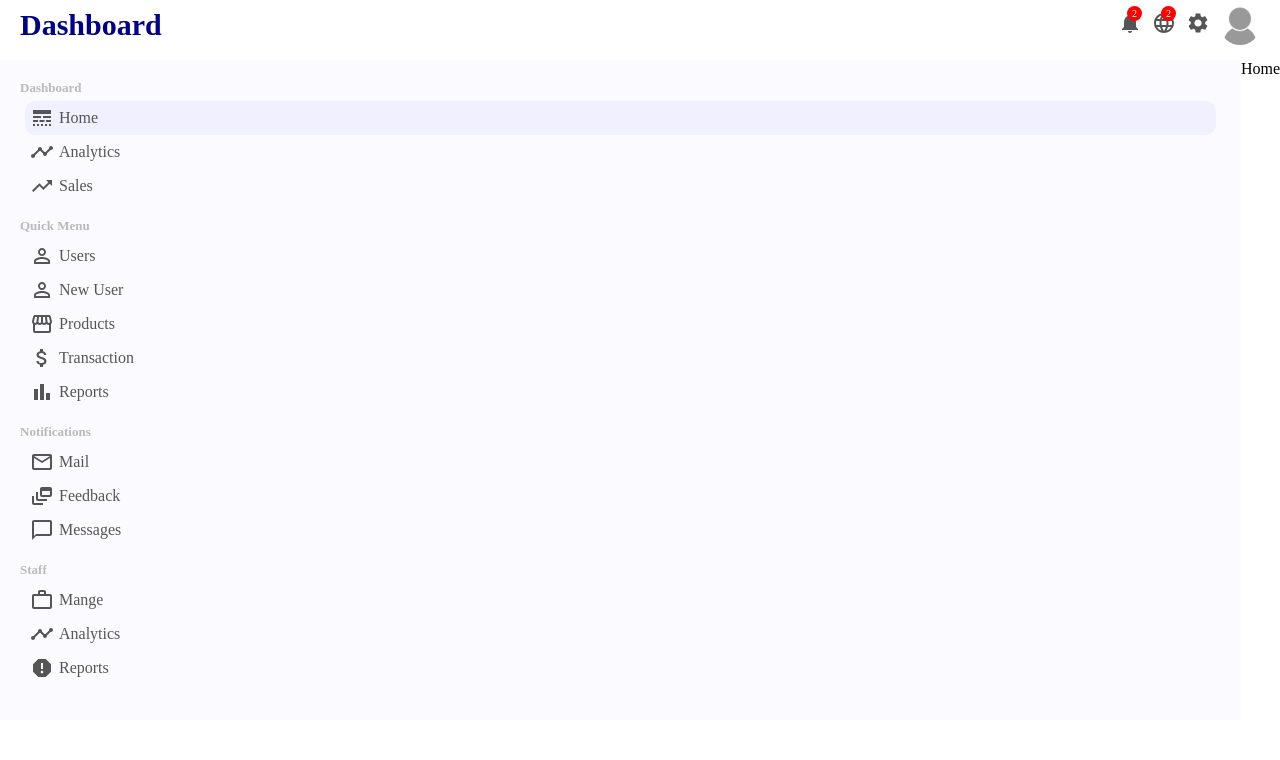
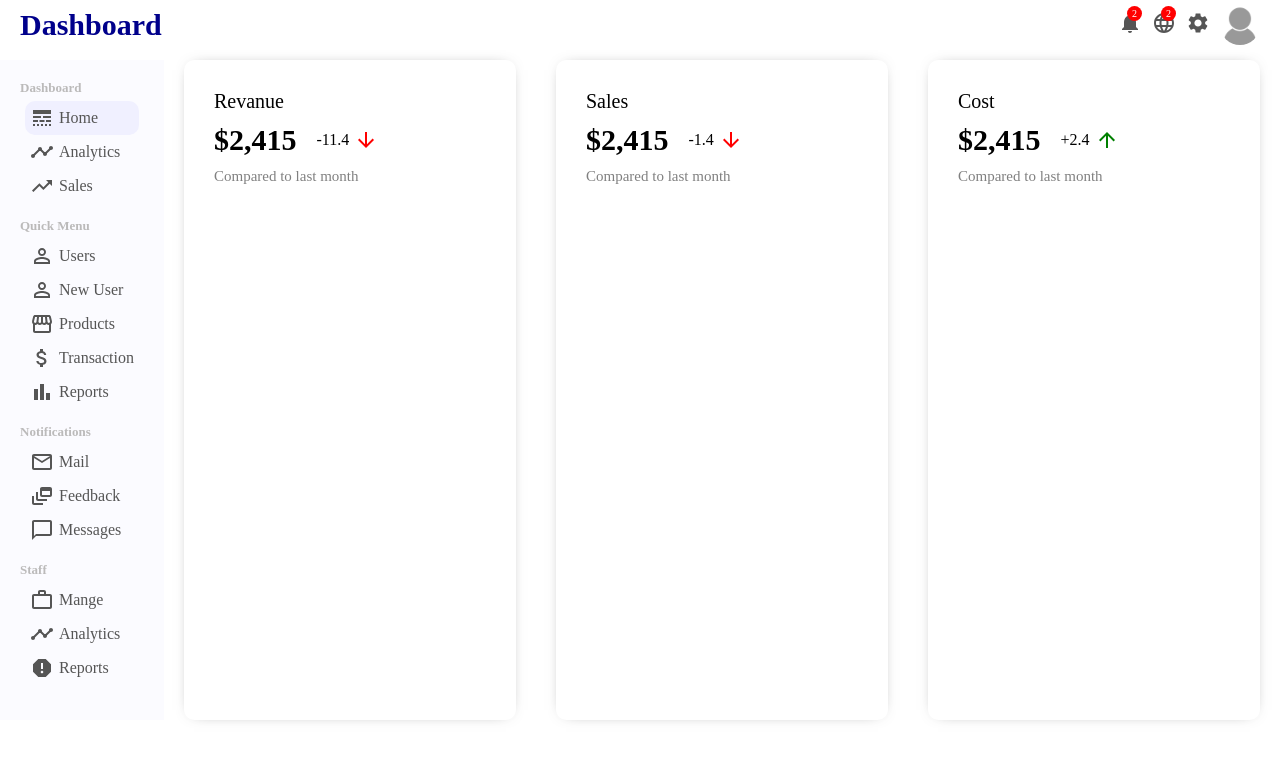
Before and after one commit to mahdieahmadii/AdminDashboard, a React (Create React App) app: page / in a window 1280 px wide. Shown: the top 760 px of the page. Built offline with nearby package versions, Linux system fonts and the light colour scheme.

Commit message:
fix first line

```diff
--- /dev/null
+++ b/src/components/Features/index.css
@@ -0,0 +1,42 @@
+.features {
+  width: 100%;
+  display: flex;
+  justify-content: space-between;
+}
+.feature-item {
+  flex: 1;
+  margin: 0px 20px;
+  padding: 30px;
+  border-radius: 10px;
+  cursor: pointer;
+  box-shadow: 0 0 15px -10px rgba(0, 0, 0, 0.75);
+}
+.feature-title {
+  font-size: 20px;
+}
+.feature-container {
+  display: flex;
+  align-items: center;
+  margin: 10px 0px;
+}
+.feature-money {
+  font-size: 30px;
+  font-weight: 600;
+}
+.feature-rate {
+  display: flex;
+  align-items: center;
+  margin-left: 20px;
+}
+.feature-icon {
+  font-size: 24px;
+  margin-left: 5px;
+  color: green;
+}
+.feature-icon.negative {
+  color: red;
+}
+.feature-sub {
+  font-size: 15px;
+  color: gray;
+}
--- /dev/null
+++ b/src/components/Features/index.jsx
@@ -0,0 +1,41 @@
+import React from "react";
+import "./index.css";
+import ArrowDownIcon from "@mui/icons-material/ArrowDownward";
+import ArrowUpIcon from "@mui/icons-material/ArrowUpward";
+
+export default function Features() {
+  return (
+    <div className="features">
+      <div className="feature-item">
+        <span className="feature-title">Revanue</span>
+        <div className="feature-container">
+          <span className="feature-money">$2,415</span>
+          <span className="feature-rate">
+            -11.4 <ArrowDownIcon className="feature-icon negative" />
+          </span>
+        </div>
+        <span className="feature-sub">Compared to last month</span>
+      </div>
+      <div className="feature-item">
+        <span className="feature-title">Sales</span>
+        <div className="feature-container">
+          <span className="feature-money">$2,415</span>
+          <span className="feature-rate">
+            -1.4 <ArrowDownIcon className="feature-icon negative" />
+          </span>
+        </div>
+        <span className="feature-sub">Compared to last month</span>
+      </div>
+      <div className="feature-item">
+        <span className="feature-title">Cost</span>
+        <div className="feature-container">
+          <span className="feature-money">$2,415</span>
+          <span className="feature-rate">
+            +2.4 <ArrowUpIcon className="feature-icon" />
+          </span>
+        </div>
+        <span className="feature-sub">Compared to last month</span>
+      </div>
+    </div>
+  );
+}
--- a/src/pages/Home/index.jsx
+++ b/src/pages/Home/index.jsx
@@ -1,5 +1,6 @@
 import React from "react";
+import Features from "../../components/Features";
 
 export default function Home() {
-  return <div>Home</div>;
+  return <Features />;
 }
```
